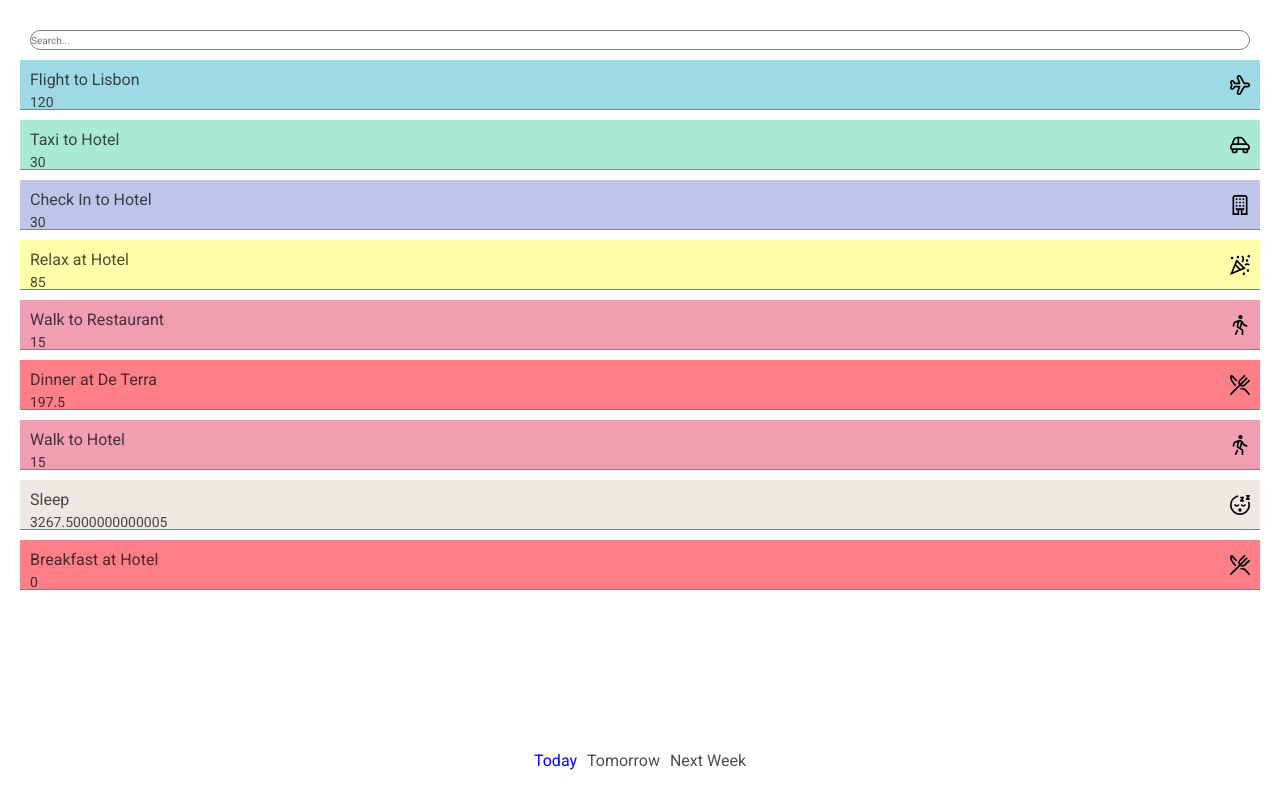
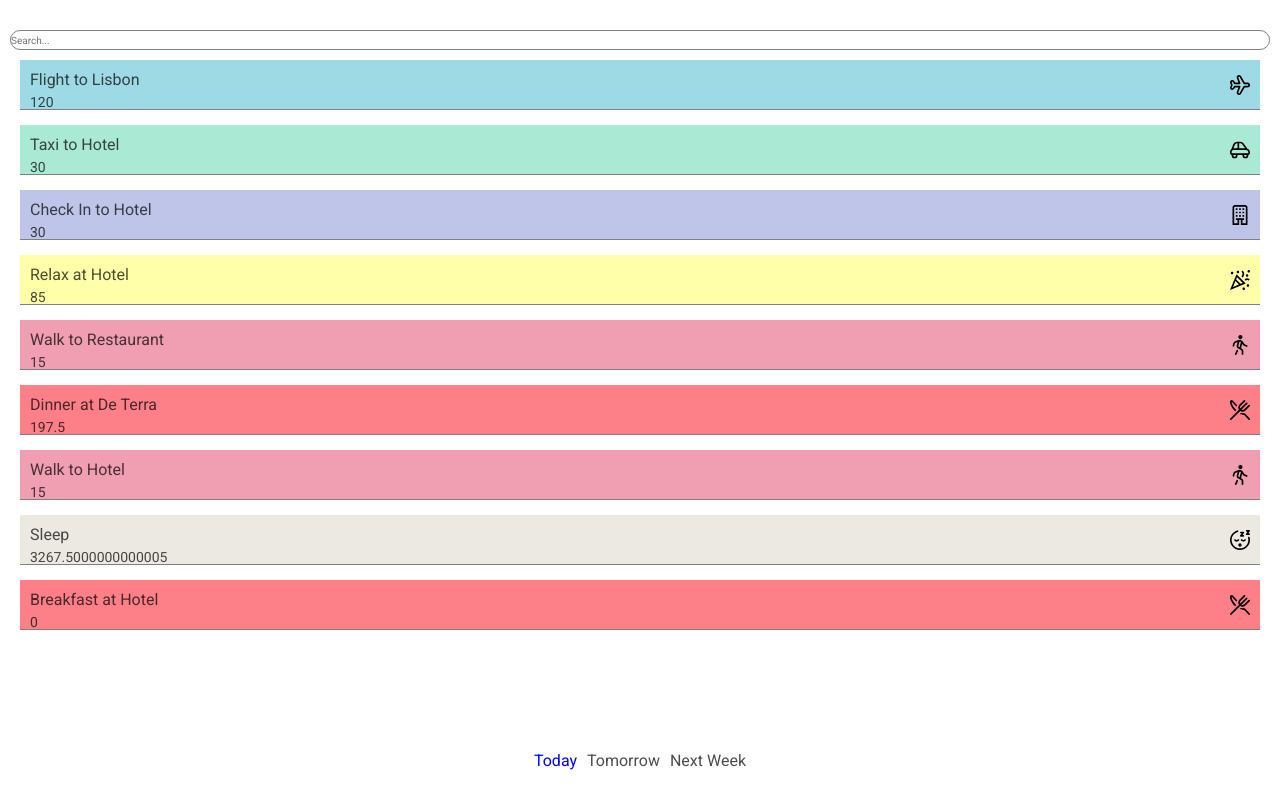
Before and after one commit to chase-manning/itinerary-app, a React (Create React App) app: page / in a window 1280 px wide. Built offline with nearby package versions, Linux system fonts and the light colour scheme.

Commit message:
:lipstick: adjust padding

```diff
--- a/src/App.tsx
+++ b/src/App.tsx
@@ -13,8 +13,8 @@ const StyledApp = styled.div`
   flex-direction: column;
   align-items: center;
   min-height: 100dvh;
-  padding: 2rem;
   background: var(--bg);
+  padding: 2rem 0;
 `;
 
 const ItineraryItemsContainer = styled.div`
@@ -31,7 +31,8 @@ const ItineraryItems = styled.div`
   display: flex;
   flex-direction: column;
   align-items: center;
-  gap: 1rem;
+  gap: 1.5rem;
+  padding: 0 2rem;
 `;
 
 const App = () => {
```
